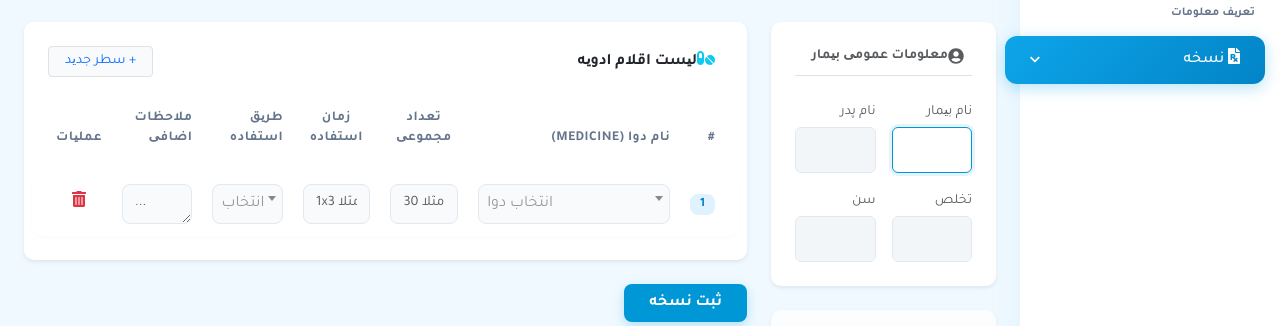
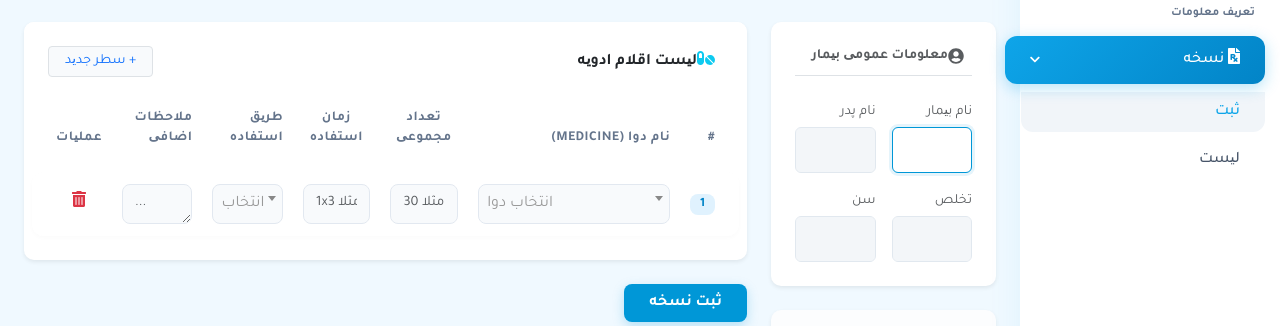
Before and after one commit to MostafaAzizOlumee/olumee-clininc, a PHP site: page /prescription-add.php in a window 1280 px wide. Shown: the part 158-484 px from the top of the page. Run offline with PHP 8.4, Linux system fonts and the light colour scheme; lists and menus that the app fills with data are empty; some libraries are stand-ins or nearby versions.

Commit message:
+ aside menu active based on current route

```diff
--- a/assets/css/style.css
+++ b/assets/css/style.css
@@ -138,7 +138,10 @@ body {
     color: white;
     box-shadow: 0 4px 15px rgba(14, 165, 233, 0.3);
 }
-
+.list-group-item.active-menu{
+    background-color: #f1f5f9;
+    color: var(--primary-accent);
+}
 .bg-primary {
   background: linear-gradient(135deg, var(--primary-accent), var(--primary-dark));
   color: #fff;
--- a/bootstrap/init.php
+++ b/bootstrap/init.php
@@ -4,5 +4,6 @@ require_once __DIR__ . "/../vendor/autoload.php";
 require_once __DIR__ . "/../configs/general.php";
 require_once __DIR__ . "/../helper/protection.php";
 require_once __DIR__ . "/../helper/patient.php";
+require_once __DIR__ . "/../helper/route.php";
 require_once __DIR__ . "/settings.php";
 require_once __DIR__ . "/../lib/db.php";
--- /dev/null
+++ b/helper/route.php
@@ -0,0 +1,12 @@
+<?php
+
+function getCurrentRoute(): string
+{
+    $uri = parse_url($_SERVER['REQUEST_URI'], PHP_URL_PATH);
+    return basename($uri);
+}
+
+function isThisRoute(string $route): bool
+{
+    return getCurrentRoute() === $route;
+}
--- a/inc/aside.php
+++ b/inc/aside.php
@@ -6,14 +6,14 @@
     <div class="list-group list-group-flush mt-3">
         <div class="menu-label">تعریف معلومات</div>
 
-        <a href="#prescription" data-bs-toggle="collapse" class="list-group-item list-group-item-action active d-flex justify-content-between align-items-center">
+        <a href="#prescription" class="list-group-item list-group-item-action <?= (isThisRoute('prescription-add.php') || isThisRoute('prescription-list.php'))? 'active' : '' ?> d-flex justify-content-between align-items-center">
             <span><i class="fas fa-file-prescription"></i> نسخه</span>
             <i class="fas fa-chevron-down small menu-arrow"></i>
         </a>
-        <div class="collapse" id="prescription">
+        <div class="<?= (isThisRoute('prescription-add.php') || isThisRoute('prescription-list.php'))? '' : 'collapse' ?>" id="prescription">
             <div class="list-group list-group-flush pe-3">
-                <a href="prescription-add.php" class="list-group-item list-group-item-action border-0 py-2">ثبت</a>
-                <a href="prescription-list.php" class="list-group-item list-group-item-action border-0 py-2">لیست</a>
+                <a href="prescription-add.php" class="list-group-item list-group-item-action <?= isThisRoute('prescription-add.php') ? 'active-menu' : '' ?> border-0 py-2">ثبت</a>
+                <a href="prescription-list.php" class="list-group-item list-group-item-action <?= isThisRoute('prescription-list.php') ? 'active-menu' : '' ?> border-0 py-2">لیست</a>
             </div>
         </div>
     </div>
```
